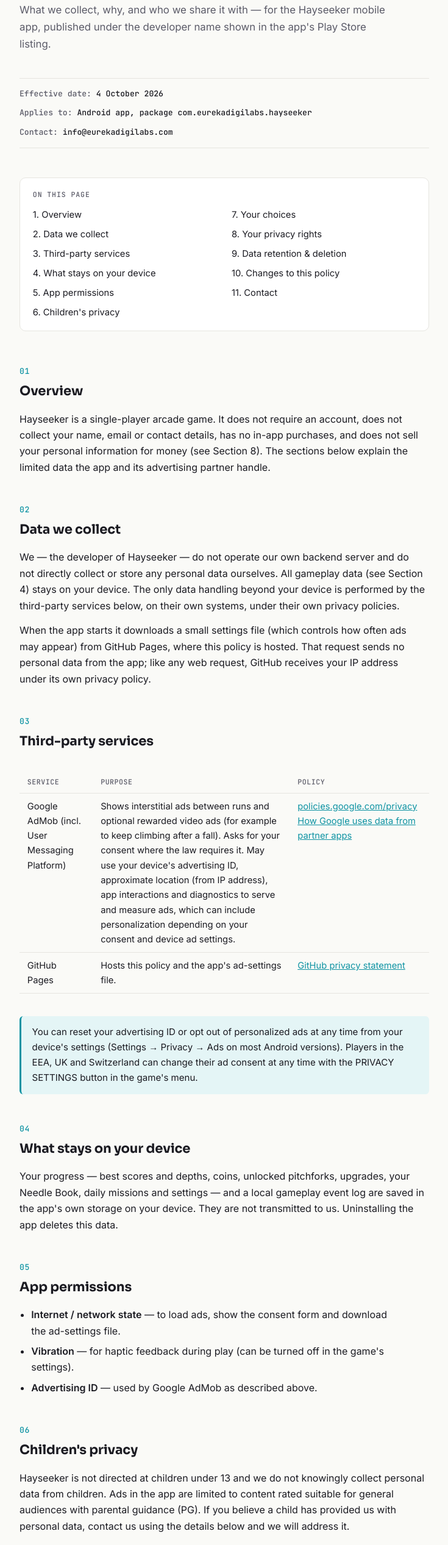
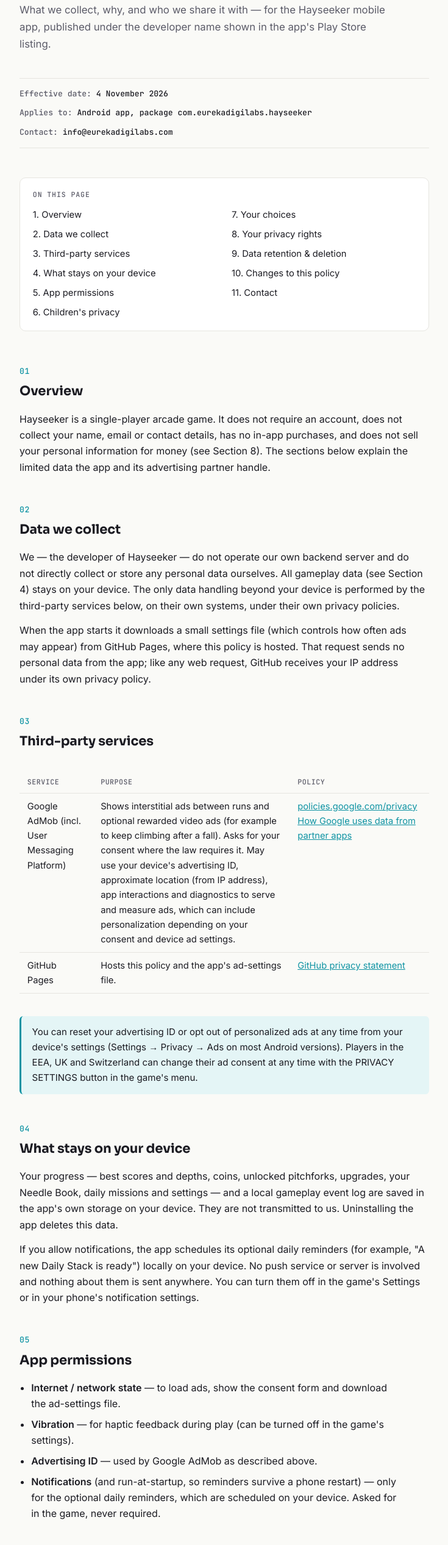
Before and after one commit to cherman95/hayseeker-privacy, a plain HTML site: page index.html in a window 1280 px wide. Shown: the part 161-2694 px from the top of the page at 61% size, without its empty margins (272-1007 px from the left). Drawn offline with Linux system fonts and the light colour scheme.

Commit message:
Privacy policy: optional local daily reminders (notifications permission); effective 4 November 2026
Co-Authored-By: Claude Opus 5.5 <noreply@anthropic.com>

```diff
--- a/index.html
+++ b/index.html
@@ -177,7 +177,7 @@
   <h1>Hayseeker</h1>
   <p class="sub">What we collect, why, and who we share it with — for the Hayseeker mobile app, published under the developer name shown in the app's Play Store listing.</p>
   <div class="meta">
-    <span>Effective date: <b>4 October 2026</b></span>
+    <span>Effective date: <b>4 November 2026</b></span>
     <span>Applies to: <b>Android app, package com.eurekadigilabs.hayseeker</b></span>
     <span>Contact: <b>info@eurekadigilabs.com</b></span>
   </div>
@@ -243,6 +243,7 @@
     <span class="num">04</span>
     <h2>What stays on your device</h2>
     <p>Your progress — best scores and depths, coins, unlocked pitchforks, upgrades, your Needle Book, daily missions and settings — and a local gameplay event log are saved in the app's own storage on your device. They are not transmitted to us. Uninstalling the app deletes this data.</p>
+    <p>If you allow notifications, the app schedules its optional daily reminders (for example, "A new Daily Stack is ready") locally on your device. No push service or server is involved and nothing about them is sent anywhere. You can turn them off in the game's Settings or in your phone's notification settings.</p>
   </section>
 
   <section id="permissions">
@@ -252,6 +253,7 @@
       <li><b>Internet / network state</b> — to load ads, show the consent form and download the ad-settings file.</li>
       <li><b>Vibration</b> — for haptic feedback during play (can be turned off in the game's settings).</li>
       <li><b>Advertising ID</b> — used by Google AdMob as described above.</li>
+      <li><b>Notifications</b> (and run-at-startup, so reminders survive a phone restart) — only for the optional daily reminders, which are scheduled on your device. Asked for in the game, never required.</li>
     </ul>
   </section>
 
```
